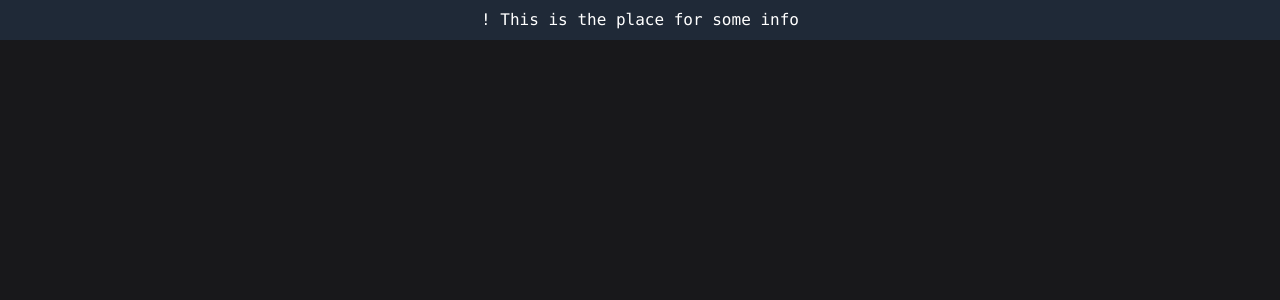
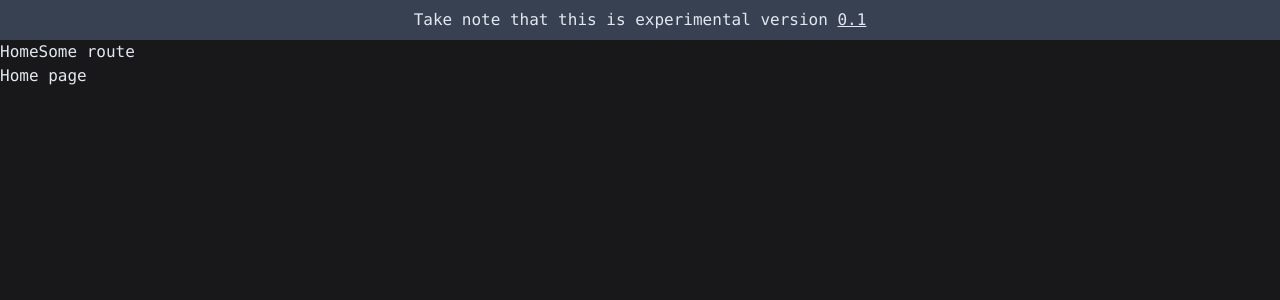
Before and after one commit to deger4beger/stupp, a Next.js app: page / in a window 1280 px wide. Shown: the top 300 px of the page. Built offline with nearby package versions, Linux system fonts and the light colour scheme.

Commit message:
App wrapper added

```diff
--- a/components/header.tsx
+++ /dev/null
@@ -1,19 +0,0 @@
-import { useTheme } from "../providers/theme"
-
-const Header = () => {
-
-	// const { switchTheme } = useTheme()
-
-	return (
-		<div className="flex justify-center p-2 bg-gray-800 text-white relative">
-	    <div>
-	    	! This is the place for some info
-	    </div>
-	    {/*<div className="absolute top-2 right-4 cursor-pointer select-none" onClick={switchTheme}>
-	    	 🌓🌑🌕🌘🌖
-	    </div>*/}
-	  </div>
-	)
-}
-
-export default Header
--- /dev/null
+++ b/components/wrapper.tsx
@@ -0,0 +1,49 @@
+import { useTheme } from "../providers/theme"
+
+
+const Wrapper = ({ children }: {
+	children: React.ReactNode
+}) => {
+
+	const { theme } = useTheme()
+
+  return (
+    <div data-mode={theme === "light" ? "light" : undefined}>
+      <div className="min-h-screen min-w-full font-mono bg-zinc-900 text-slate-200">
+        <Header />
+        <div className="min-h-screen">
+          { routes() }
+          { children }
+        </div>
+      </div>
+    </div>
+  )
+}
+
+const Header = () => {
+	// const { switchTheme } = useTheme()
+	return (
+		<div className="flex justify-center p-2 bg-gray-700 relative">
+	    <div>
+	    	Take note that this is experimental version <span className="underline">0.1</span>
+	    </div>
+	    {/*<div className="absolute top-2 right-4 cursor-pointer select-none" onClick={switchTheme}>
+	    	 🌓🌑🌕🌘🌖
+	    </div>*/}
+	  </div>
+	)
+}
+
+const routes = () => {
+
+	const routes = [
+    ["Home", "/"],
+    ["Some route", "/some"]
+  ]
+
+	return routes.map(([name, route]) =>
+    <a href={route} key={name} >{ name }</a>
+  )
+}
+
+export default Wrapper
--- a/pages/_app.tsx
+++ b/pages/_app.tsx
@@ -3,13 +3,16 @@ import type { AppProps } from "next/app"
 import { Hydrate, QueryClientProvider } from "react-query"
 import { queryClient } from "../src"
 import ThemeProvider from "../providers/theme"
+import Wrapper from "../components/wrapper"
 
 function MyApp({ Component, pageProps }: AppProps) {
   return (
     <QueryClientProvider client={queryClient}>
       <Hydrate state={pageProps.dehydratedState}>
         <ThemeProvider>
-          <Component {...pageProps} />
+          <Wrapper>
+            <Component {...pageProps} />
+          </Wrapper>
         </ThemeProvider>
       </Hydrate>
     </QueryClientProvider>
--- a/pages/index.tsx
+++ b/pages/index.tsx
@@ -1,19 +1,10 @@
 import type { NextPage } from "next"
-import Header from "../components/header"
-import { useTheme } from "../providers/theme"
 
 const Home: NextPage = () => {
 
-  const { theme } = useTheme()
-
   return (
-    <div data-mode={theme === "light" ? "light" : undefined}>
-      <div className="min-h-screen min-w-full font-mono bg-zinc-900 text-white">
-        <Header />
-        <div className="min-h-screen">
-
-        </div>
-      </div>
+    <div>
+      Home page
     </div>
   )
 }
--- /dev/null
+++ b/pages/some.tsx
@@ -0,0 +1,12 @@
+import { NextPage } from "next";
+
+
+const Some: NextPage = () => {
+	return (
+		<div>
+			Some route
+		</div>
+	)
+}
+
+export default Some
--- a/tailwind.config.js
+++ b/tailwind.config.js
@@ -1,3 +1,5 @@
+const colors = require('tailwindcss/colors')
+
 /** @type {import('tailwindcss').Config} */
 module.exports = {
   darkMode: ['class', '[data-mode="light"]'],
@@ -7,6 +9,9 @@ module.exports = {
   ],
   theme: {
     extend: {},
+    // colors: {
+    //   "some": colors.slate[100]
+    // }
   },
   plugins: [
 
```
